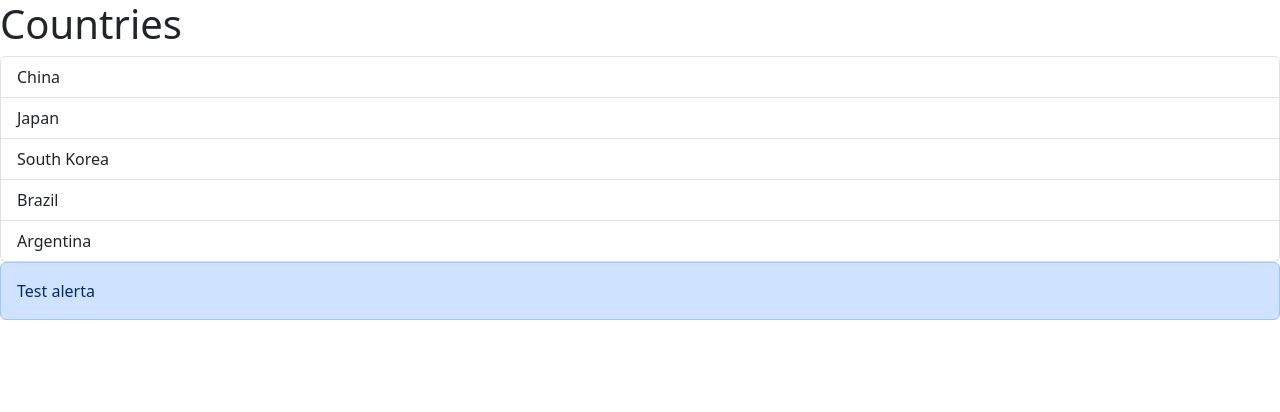
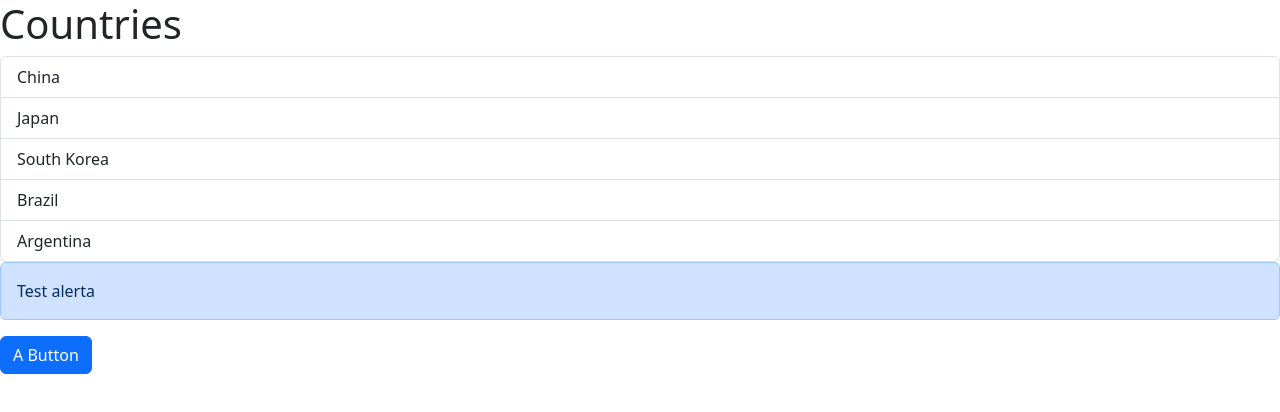
Before and after one commit to Lelloq/react-learn, a React (Vite) app: page / in a window 1280 px wide. Shown: the top 412 px of the page. Built offline with nearby package versions, Linux system fonts and the light colour scheme.

Commit message:
button that changes state after 1 second

```diff
--- a/src/App.tsx
+++ b/src/App.tsx
@@ -1,5 +1,6 @@
 import Alert from "./components/Alert";
 import ListGroup from "./components/ListGroup";
+import Button from "./components/Button";
 
 function App() {
 	const items = ["China", "Japan", "South Korea", "Brazil", "Argentina"];
@@ -18,6 +19,7 @@ function App() {
 			<Alert>
 				<span>Test alerta</span>
 			</Alert>
+			<Button />
 		</div>
 	);
 }
--- /dev/null
+++ b/src/components/Button.tsx
@@ -0,0 +1,23 @@
+import { useState } from "react";
+
+const Button = () => {
+	const [text, changeText] = useState("A Button");
+	const defaultState = "A button";
+	const clicked = "Clicked";
+
+	return (
+		<div
+			className="btn btn-primary"
+			onClick={() => {
+				changeText(clicked);
+				setTimeout(() => {
+					changeText(defaultState);
+				}, 1000);
+			}}
+		>
+			{text}
+		</div>
+	);
+};
+
+export default Button;
```
